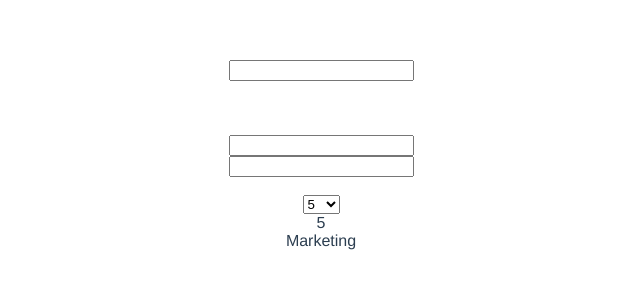
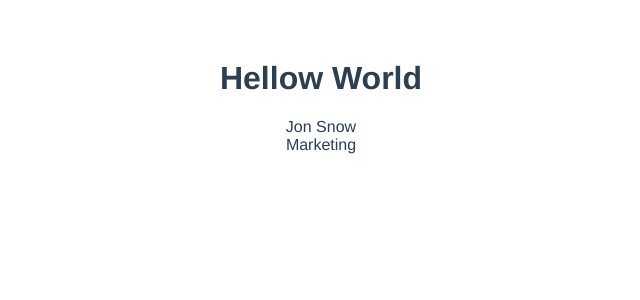
Before and after one commit to fty57/fundamentals-vue, a Vue app in the folder crud-app/app/: page / in a window 1280 px wide. Shown: the top 300 px of the page, without its empty margins (319-959 px from the left). Built offline with nearby package versions, Linux system fonts and the light colour scheme.

Commit message:
Ciclo de vida (life cycle)

```diff
--- a/crud-app/app/src/App.vue
+++ b/crud-app/app/src/App.vue
@@ -1,5 +1,5 @@
 <template>
-  <WatchersVue />
+  <LifeCycle />
 
   <div v-show="showName">Nome: {{ firstName }} Sobrenome: {{ lastName }}</div>
 
@@ -9,12 +9,12 @@
 </template>
 
 <script>
-import WatchersVue from "./components/WatchersVue.vue";
+import LifeCycle from "./components/LifeCycle.vue";
 
 export default {
   name: "App",
   components: {
-    WatchersVue,
+    LifeCycle,
   },
   data() {
     return {
--- /dev/null
+++ b/crud-app/app/src/components/LifeCycle.vue
@@ -0,0 +1,70 @@
+<template>
+  <div>
+    <h1>Hellow World</h1>
+    {{ name }}
+  </div>
+</template>
+
+<script>
+export default {
+  name: "LifeCycle",
+  data() {
+    return {
+      name: "Jon Snow",
+    };
+  },
+  // Criação
+  // Preparar o componente
+  // Ajax, inicializar algumas variáveis
+  // Não tem acesso ao template (DOM)
+
+  // Montagem
+  // Inicializar uma lib externa (new Lib())
+  // Precisa de acesso ao template (DOM)
+  // Tem acesso ao template (DOM)
+
+  // Atualização
+  // Debug
+  // Update
+
+  // Desmontagem
+  // Remover tudo o que for necessário (lib-> destroy())
+  // para liberar memória
+
+  //$el pegar o elemento raiz
+
+  // HOOKS
+  beforeCreate() {
+    console.log("beforeCreate");
+    console.log("Estado:", this.name);
+    console.log("DOM:", this.$el);
+  },
+  created() {
+    console.log("created");
+    console.log("Estado:", this.name);
+    console.log("DOM:", this.$el);
+  },
+  beforeMount() {
+    console.log("beforeMount");
+    console.log("Estado:", this.name);
+    console.log("DOM:", this.$el);
+  },
+  mounted() {
+    console.log("mounted");
+    console.log("Estado:", this.name);
+    console.log("DOM:", this.$el);
+  },
+  beforeUnmount() {
+    console.log("beforeUnmount");
+  },
+  unmounted() {
+    console.log("unmounted");
+  },
+
+  watch: {},
+  computed: {},
+  methods: {},
+};
+</script>
+
+<style></style>
```
